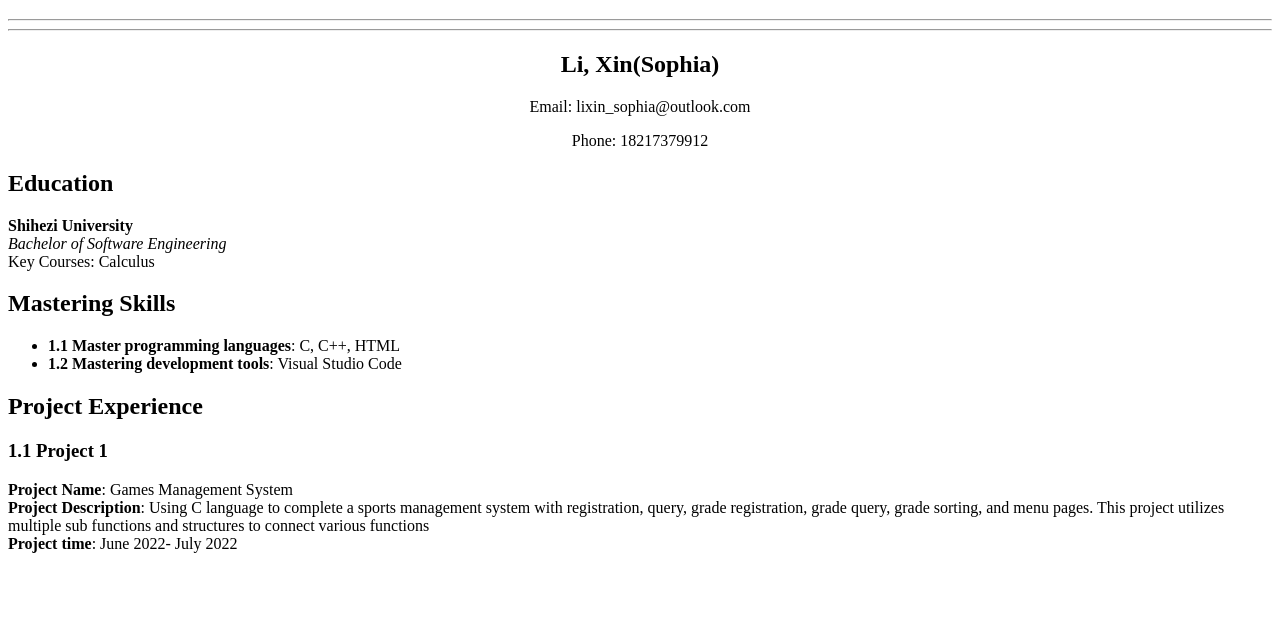
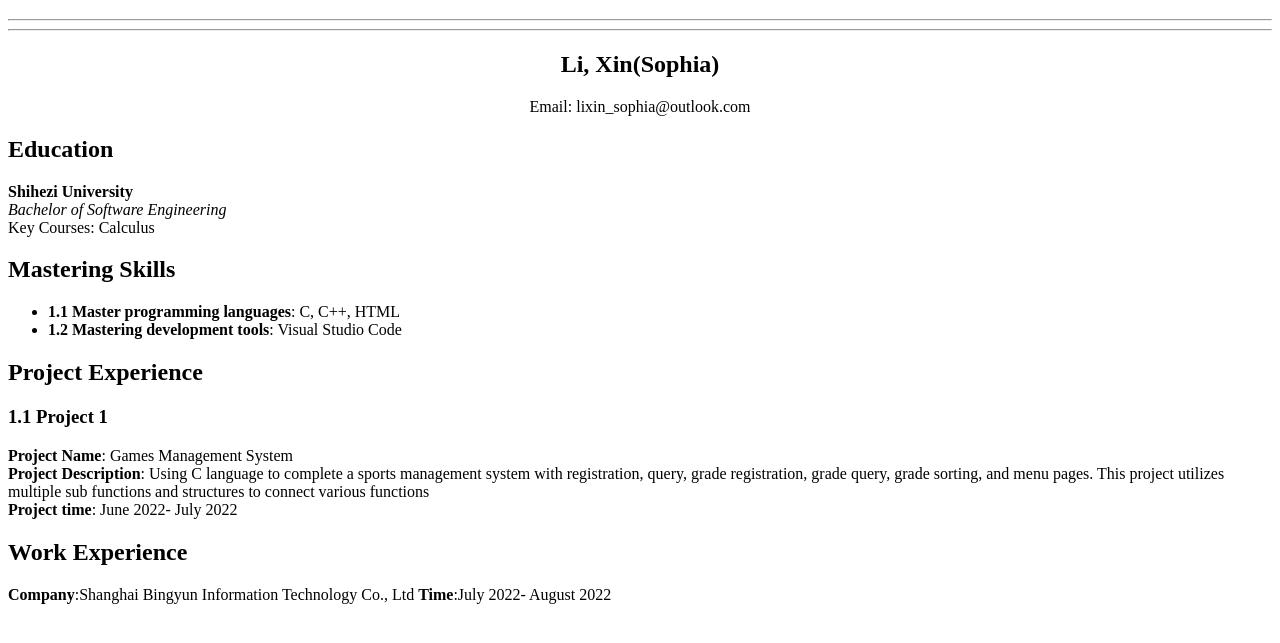
Before and after one commit to lixin-sophia/lixin-sophia.github.io, a plain HTML site: page index.html in a window 1280 px wide. Shown: the part 61-704 px from the top of the page. Drawn offline with Linux system fonts and the light colour scheme.

Commit message:
Update index.html

```diff
--- a/index.html
+++ b/index.html
@@ -11,7 +11,6 @@
     <hr>
     <h2 align="center">Li, Xin(Sophia)</h2>
     <p align="center">Email: lixin_sophia@outlook.com</p>
-    <p align="center">Phone: 18217379912</p>
     <h2 id="education">Education</h2>
     <p><strong>Shihezi University</strong><br />
     <em>Bachelor of Software Engineering</em><br />
@@ -26,6 +25,8 @@
     <p><strong>Project Name</strong>: Games Management System<br />
     <strong>Project Description</strong>: Using C language to complete a sports management system with registration, query, grade registration, grade query, grade sorting, and menu pages. This project utilizes multiple sub functions and structures to connect various functions<br />
     <strong>Project time</strong>: June 2022- July 2022</p>
+    <h2 id="work-experience">Work Experience</h2>
+    <p><strong>Company</strong>:Shanghai Bingyun Information Technology Co., Ltd          <strong>Time</strong>:July 2022- August 2022</p>
 
 
 </body>
```
